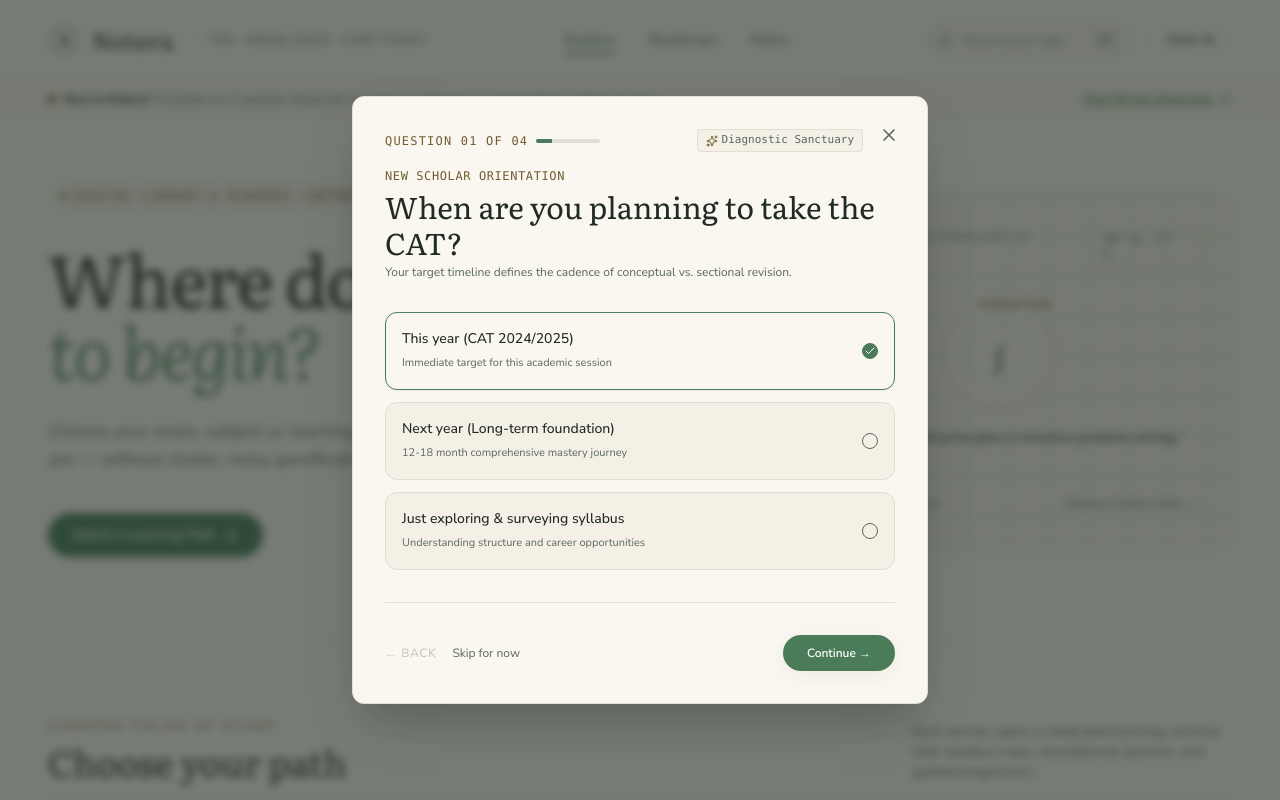
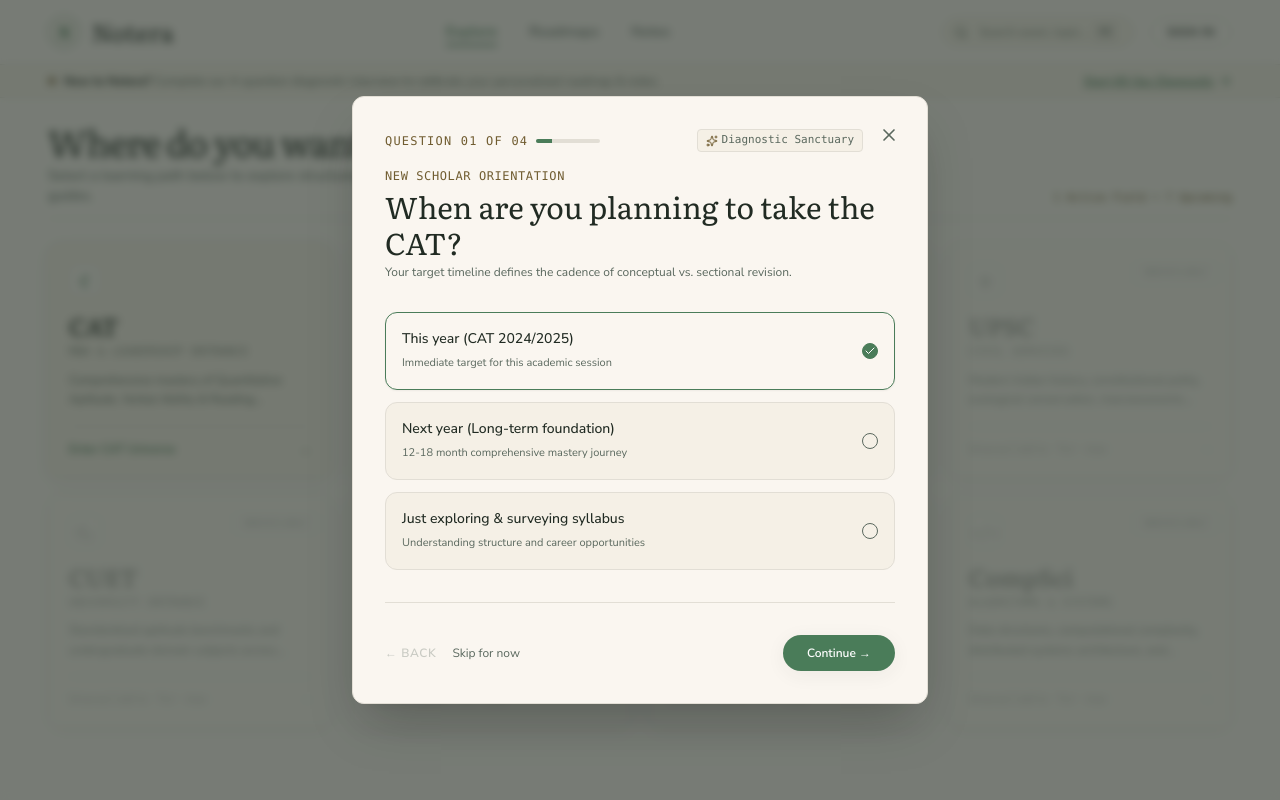
Before and after one commit to AbhinavXDayal/Notera, a React (Vite) app: page / in a window 1280 px wide. Shown: the top 800 px of the page. Built offline with nearby package versions, Linux system fonts and the light colour scheme.

Commit message:
Remove cartography pill and optimize home view to eliminate excess vertical scrolling

```diff
--- a/src/App.tsx
+++ b/src/App.tsx
@@ -45,7 +45,9 @@ export function App() {
   // AUTOMATIC ONBOARDING PROMPT FOR NEW USERS
   useEffect(() => {
     try {
-      const hasDismissed = sessionStorage.getItem("notera_dismissed_welcome_onboarding");
+      const hasDismissed = sessionStorage.getItem(
+        "notera_dismissed_welcome_onboarding",
+      );
       if (!isOnboarded && !hasDismissed) {
         const timer = setTimeout(() => {
           setIsOnboardingOpen(true);
@@ -79,7 +81,7 @@ export function App() {
   };
 
   const handleSelectField = (field: FieldCategory) => {
-    if (field.available === false && field.id !== "CAT") {
+    if (field.available === false) {
       return;
     }
     if (field.id === "CAT") {
@@ -101,12 +103,9 @@ export function App() {
     if (fieldId === "CAT") {
       handleSelectField(FIELDS_DATA[0]);
     } else {
-      const found = FIELDS_DATA.find((f) => f.id === fieldId);
-      if (found && found.available !== false) {
       setSelectedFieldId(fieldId);
       setCurrentView("field");
       window.scrollTo({ top: 0, behavior: "smooth" });
-      }
     }
   };
 
@@ -136,7 +135,7 @@ export function App() {
   };
 
   return (
-    <div className="min-h-screen bg-surface text-on-surface font-body selection:bg-primary/20 selection:text-on-surface pb-16">
+    <div className="min-h-screen bg-surface text-on-surface font-body selection:bg-primary/20 selection:text-on-surface">
       {/* Persistent Editorial Navigation */}
       <Navbar
         currentView={currentView}
@@ -149,7 +148,7 @@ export function App() {
 
       {/* NEW SCHOLAR WELCOME BANNER (If not yet onboarded) */}
       {!isOnboarded && currentView === "home" && (
-        <div className="bg-surface-container border-b border-outline-variant py-2.5 px-6 lg:px-12 text-xs flex flex-col sm:flex-row items-center justify-between gap-2 fade-in">
+        <div className="bg-surface-container border-b border-outline-variant py-2 px-6 lg:px-12 text-xs flex flex-col sm:flex-row items-center justify-between gap-2 fade-in">
           <div className="flex items-center space-x-2 text-secondary text-center sm:text-left">
             <span className="w-2 h-2 rounded-full bg-tertiary animate-pulse flex-shrink-0" />
             <span>
@@ -160,7 +159,7 @@ export function App() {
           </div>
           <button
             onClick={() => setIsOnboardingOpen(true)}
-            className="font-semibold text-primary hover:text-primary-hover flex items-center space-x-1 underline cursor-pointer"
+            className="font-semibold text-primary hover:text-primary-hover flex items-center space-x-1 underline cursor-pointer flex-shrink-0"
           >
             <span>Start 60-Sec Diagnostic</span>
             <ArrowRight className="w-3.5 h-3.5" />
@@ -170,29 +169,12 @@ export function App() {
 
       {/* VIEW 1: UNIVERSAL DISCOVERY HOMEPAGE */}
       {currentView === "home" && (
-        <main className="fade-in">
-          {/* Hero */}
+        <main className="max-w-7xl mx-auto px-6 lg:px-12 py-6 fade-in">
+          {/* Streamlined Header */}
           <HeroSection />
 
-          {/* Path Exploration Section */}
-          <section className="max-w-7xl mx-auto px-6 lg:px-12 py-20" id="paths">
-            <div className="flex flex-col sm:flex-row sm:items-end justify-between mb-12 pb-4 border-b border-outline-variant">
-              <div>
-                <span className="text-xs uppercase tracking-[0.25em] text-tertiary block mb-2 font-medium">
-                  Curated Fields of Study
-                </span>
-                <h2 className="font-display text-3xl sm:text-4xl text-on-surface font-normal">
-                  Choose your path
-                </h2>
-              </div>
-              <p className="text-secondary text-xs sm:text-sm mt-3 sm:mt-0 max-w-xs font-normal">
-                Each domain opens a dedicated learning universe with syllabus
-                maps, foundational doctrine, and guided progression.
-              </p>
-            </div>
-
-            {/* Editorial Cards Grid */}
-            <div className="grid grid-cols-1 md:grid-cols-2 lg:grid-cols-4 gap-6">
+          {/* Cards Grid */}
+          <div className="grid grid-cols-1 sm:grid-cols-2 lg:grid-cols-4 gap-4">
             {FIELDS_DATA.map((field) => (
               <CategoryCard
                 key={field.id}
@@ -201,13 +183,12 @@ export function App() {
               />
             ))}
           </div>
-          </section>
         </main>
       )}
 
       {/* VIEW 2: DEDICATED CAT UNIVERSE */}
       {currentView === "cat" && (
-        <section className="min-h-screen fade-in">
+        <section className="min-h-screen fade-in pb-16">
           <CatHeaderNav
             activeTab={catTab}
             onTabChange={setCatTab}
--- a/src/components/common/Navbar.tsx
+++ b/src/components/common/Navbar.tsx
@@ -23,8 +23,8 @@ export const Navbar: React.FC<NavbarProps> = ({
 }) => {
   return (
     <header className="sticky top-0 z-40 bg-surface/90 backdrop-blur-md border-b border-outline-variant transition-all duration-300">
-      <div className="max-w-7xl mx-auto px-6 lg:px-12 h-20 flex items-center justify-between">
-        <div className="flex items-center space-x-6">
+      <div className="max-w-7xl mx-auto px-6 lg:px-12 h-16 flex items-center justify-between">
+        <div className="flex items-center">
           {/* Aesthetic Logo */}
           <button
             onClick={onNavigateHome}
@@ -33,9 +33,6 @@ export const Navbar: React.FC<NavbarProps> = ({
           >
             <Logo />
           </button>
-          <span className="text-xs uppercase tracking-[0.2em] text-secondary hidden sm:inline-block pl-2 border-l border-outline-variant font-mono">
-            The Knowledge Sanctuary
-          </span>
         </div>
 
         {/* Center Navigation Links */}
@@ -70,7 +67,7 @@ export const Navbar: React.FC<NavbarProps> = ({
             onClick={onOpenSearch}
             className="relative hidden sm:flex items-center group cursor-pointer text-left"
           >
-            <div className="bg-surface-container border border-outline-variant rounded-full pl-9 pr-4 py-1.5 text-xs text-secondary/80 group-hover:border-primary group-hover:bg-surface transition-all w-52 focus:w-64 flex items-center justify-between">
+            <div className="bg-surface-container border border-outline-variant rounded-full pl-9 pr-4 py-1 text-xs text-secondary/80 group-hover:border-primary group-hover:bg-surface transition-all w-48 focus:w-60 flex items-center justify-between">
               <span>Search exam, topic...</span>
               <span className="text-[10px] font-mono bg-outline-variant/60 px-1.5 py-0.5 rounded text-secondary">
                 ⌘K
@@ -89,7 +86,7 @@ export const Navbar: React.FC<NavbarProps> = ({
 
           <button
             onClick={onOpenSignIn}
-            className="text-xs tracking-wider uppercase font-semibold px-4 py-2 border border-outline-variant rounded-full text-on-surface hover:border-primary hover:bg-primary hover:text-on-primary transition-all duration-200 cursor-pointer"
+            className="text-xs tracking-wider uppercase font-semibold px-4 py-1.5 border border-outline-variant rounded-full text-on-surface hover:border-primary hover:bg-primary hover:text-on-primary transition-all duration-200 cursor-pointer"
           >
             Sign In
           </button>
--- a/src/components/home/CategoryCard.tsx
+++ b/src/components/home/CategoryCard.tsx
@@ -19,16 +19,16 @@ export const CategoryCard: React.FC<CategoryCardProps> = ({
           onSelect(field);
         }
       }}
-      className={`border rounded-[12px] p-7 flex flex-col justify-between transition-all duration-300 relative shadow-terra-card ${
+      className={`border rounded-xl p-5 flex flex-col justify-between transition-all duration-200 relative shadow-terra-card ${
         isAvailable
-          ? "cursor-pointer bg-surface-container hover:bg-surface border-outline-variant hover:border-primary hover:shadow-terra-hover transform hover:-translate-y-1 group"
+          ? "cursor-pointer bg-surface-container hover:bg-surface border-outline-variant hover:border-primary hover:shadow-terra-hover transform hover:-translate-y-0.5 group"
           : "opacity-60 bg-surface-container/40 border-outline-variant cursor-not-allowed select-none"
       }`}
     >
       {/* Unavailable Badge */}
       {!isAvailable && (
-        <div className="absolute top-4 right-4">
-          <span className="inline-flex items-center justify-center px-2 py-0.5 rounded text-[10px] font-mono tracking-wider bg-surface border border-outline-variant text-secondary/70 uppercase font-medium">
+        <div className="absolute top-3.5 right-3.5">
+          <span className="inline-flex items-center justify-center px-2 py-0.5 rounded text-[9px] font-mono tracking-wider bg-surface border border-outline-variant text-secondary/70 uppercase font-medium">
             Unavailable
           </span>
         </div>
@@ -37,20 +37,20 @@ export const CategoryCard: React.FC<CategoryCardProps> = ({
       <div>
         {/* Symbol Circle Icon */}
         <div
-          className={`w-10 h-10 rounded-lg bg-surface border border-outline-variant flex items-center justify-center mb-6 transition-transform ${
+          className={`w-8 h-8 rounded-lg bg-surface border border-outline-variant flex items-center justify-center mb-3.5 transition-transform ${
             isAvailable
-              ? "text-primary group-hover:scale-110"
+              ? "text-primary group-hover:scale-105"
               : "text-secondary/60"
           }`}
         >
-          <span className="font-display italic text-lg font-medium">
+          <span className="font-display italic text-base font-medium">
             {field.symbol}
           </span>
         </div>
 
         {/* Title */}
         <h3
-          className={`font-display text-3xl transition-colors font-medium ${
+          className={`font-display text-xl sm:text-2xl transition-colors font-medium leading-tight ${
             isAvailable
               ? "text-on-surface group-hover:text-primary"
               : "text-on-surface/70"
@@ -60,22 +60,22 @@ export const CategoryCard: React.FC<CategoryCardProps> = ({
         </h3>
 
         {/* Subtitle */}
-        <p className="text-xs uppercase tracking-wider text-secondary/80 mt-1 font-mono">
+        <p className="text-[11px] uppercase tracking-wider text-secondary/80 mt-0.5 font-mono">
           {field.subtitle}
         </p>
 
         {/* Description */}
-        <p className="text-sm text-secondary mt-4 leading-relaxed line-clamp-3">
+        <p className="text-xs text-secondary mt-2.5 leading-relaxed line-clamp-2">
           {field.description}
         </p>
       </div>
 
       {/* Bottom Action Footer */}
       <div
-        className={`pt-8 border-t border-outline-variant mt-6 flex items-center justify-between text-xs ${
+        className={`pt-3.5 border-t border-outline-variant mt-4 flex items-center justify-between text-xs ${
           isAvailable
             ? "font-semibold text-primary"
-            : "text-secondary/60 font-mono text-[11px]"
+            : "text-secondary/50 font-mono text-[10px]"
         }`}
       >
         <span>{field.actionText}</span>
@@ -84,7 +84,7 @@ export const CategoryCard: React.FC<CategoryCardProps> = ({
             →
           </span>
         ) : (
-          <span className="text-secondary/40 font-mono">—</span>
+          <span className="text-secondary/30 font-mono">—</span>
         )}
       </div>
     </div>
--- a/src/components/home/HeroSection.tsx
+++ b/src/components/home/HeroSection.tsx
@@ -1,104 +1,27 @@
 import React from "react";
-import { ArrowDown } from "lucide-react";
 
 interface HeroSectionProps {
-  onDirectCatPortal?: () => void;
   onExploreArchiveIndex?: () => void;
 }
 
-export const HeroSection: React.FC<HeroSectionProps> = ({
-  onExploreArchiveIndex,
-}) => {
-  const scrollToPaths = () => {
-    const el = document.getElementById("paths");
-    el?.scrollIntoView({ behavior: "smooth" });
-  };
-
+export const HeroSection: React.FC<HeroSectionProps> = () => {
   return (
-    <section className="max-w-7xl mx-auto px-6 lg:px-12 pt-16 pb-20 border-b border-outline-variant">
-      <div className="grid grid-cols-1 lg:grid-cols-12 gap-12 items-center">
-        <div className="lg:col-span-7 space-y-8">
-          <div className="inline-flex items-center space-x-2 px-3 py-1 rounded-full bg-surface-container border border-outline-variant text-xs uppercase tracking-widest text-tertiary font-mono">
-            <span className="w-1.5 h-1.5 rounded-full bg-tertiary animate-pulse"></span>
-            <span>Digital Library &amp; Academic Cartography</span>
-          </div>
-
-          <h1 className="font-display text-5xl sm:text-6xl lg:text-7xl leading-[1.08] text-on-surface font-normal tracking-tight">
-            Where do you want <br />
+    <div className="flex flex-col md:flex-row md:items-end justify-between mb-6 pb-3 border-b border-outline-variant">
+      <div>
+        <h1 className="font-display text-3xl sm:text-4xl text-on-surface font-normal tracking-tight">
+          Where do you want{" "}
           <span className="italic font-display font-light text-primary">
             to begin?
           </span>
         </h1>
-
-          <p className="text-secondary text-base sm:text-lg max-w-xl font-normal leading-relaxed">
-            Choose your exam, subject or learning path. Start from wherever you
-            are — without clutter, noisy gamification, or overwhelming catalogs.
+        <p className="text-secondary text-xs sm:text-sm mt-1 max-w-xl font-normal">
+          Select a learning path below to explore structured roadmaps, canonical
+          notes, and syllabus guides.
         </p>
-
-          <div className="flex flex-wrap items-center gap-4 pt-2">
-            <button
-              onClick={scrollToPaths}
-              className="px-6 py-3 rounded-full bg-primary text-on-primary text-sm font-semibold hover:bg-primary-hover transition-all shadow-terra-card flex items-center space-x-2 cursor-pointer"
-            >
-              <span>Select a Learning Path</span>
-              <ArrowDown className="w-4 h-4" />
-            </button>
+      </div>
+      <div className="mt-2 md:mt-0 text-[11px] font-mono text-tertiary">
+        1 Active Field • 7 Upcoming
       </div>
     </div>
-
-        {/* Abstract Knowledge & Map Illustration Composition */}
-        <div className="lg:col-span-5 relative">
-          <div className="aspect-[4/3] rounded-[12px] bg-surface-container border border-outline-variant p-8 flex flex-col justify-between relative overflow-hidden shadow-terra-card group">
-            {/* Background Subtle Geometric lines */}
-            <div
-              className="absolute inset-0 opacity-15 pointer-events-none"
-              style={{
-                backgroundImage:
-                  "linear-gradient(#4a7c59 1px, transparent 1px), linear-gradient(to right, #4a7c59 1px, transparent 1px)",
-                backgroundSize: "40px 40px",
-              }}
-            />
-
-            <div className="relative z-10 flex justify-between items-start">
-              <span className="font-display italic text-xs text-secondary uppercase tracking-widest">
-                Plate No. 01 — The Topology of Mastery
-              </span>
-              <span className="text-xs px-2.5 py-0.5 rounded border border-outline-variant font-mono text-secondary">
-                28° N, 77° E
-              </span>
-            </div>
-
-            {/* Central Intellectual Cartographic Visual */}
-            <div className="relative z-10 py-6 text-center">
-              <div className="inline-block relative">
-                <div className="w-24 h-24 sm:w-28 sm:h-28 rounded-full border border-tertiary/40 flex items-center justify-center mx-auto mb-3 bg-surface/40">
-                  <div className="w-16 h-16 rounded-full border border-dashed border-primary/50 flex items-center justify-center">
-                    <span className="font-display text-3xl italic text-on-surface">
-                      ∫
-                    </span>
-                  </div>
-                </div>
-                <div className="absolute -top-1 -right-2 text-[10px] uppercase font-mono tracking-widest text-tertiary bg-surface px-2 py-0.5 rounded border border-outline-variant font-semibold">
-                  Foundations
-                </div>
-              </div>
-              <p className="font-display italic text-sm text-on-surface/90 mt-1">
-                "From fundamental principles to intuitive problem solving."
-              </p>
-            </div>
-
-            <div className="relative z-10 pt-4 border-t border-outline-variant flex items-center justify-between text-xs text-secondary">
-              <span>8 Comprehensive Spheres</span>
-              <button
-                onClick={onExploreArchiveIndex || scrollToPaths}
-                className="underline decoration-outline-variant hover:text-primary transition-colors text-left"
-              >
-                Explore Archive Index →
-              </button>
-            </div>
-          </div>
-        </div>
-      </div>
-    </section>
   );
 };
```
Also changed, not shown: src/types/field.ts (line endings or trailing spaces). Lines whose indentation alone changed are shown as unchanged.
